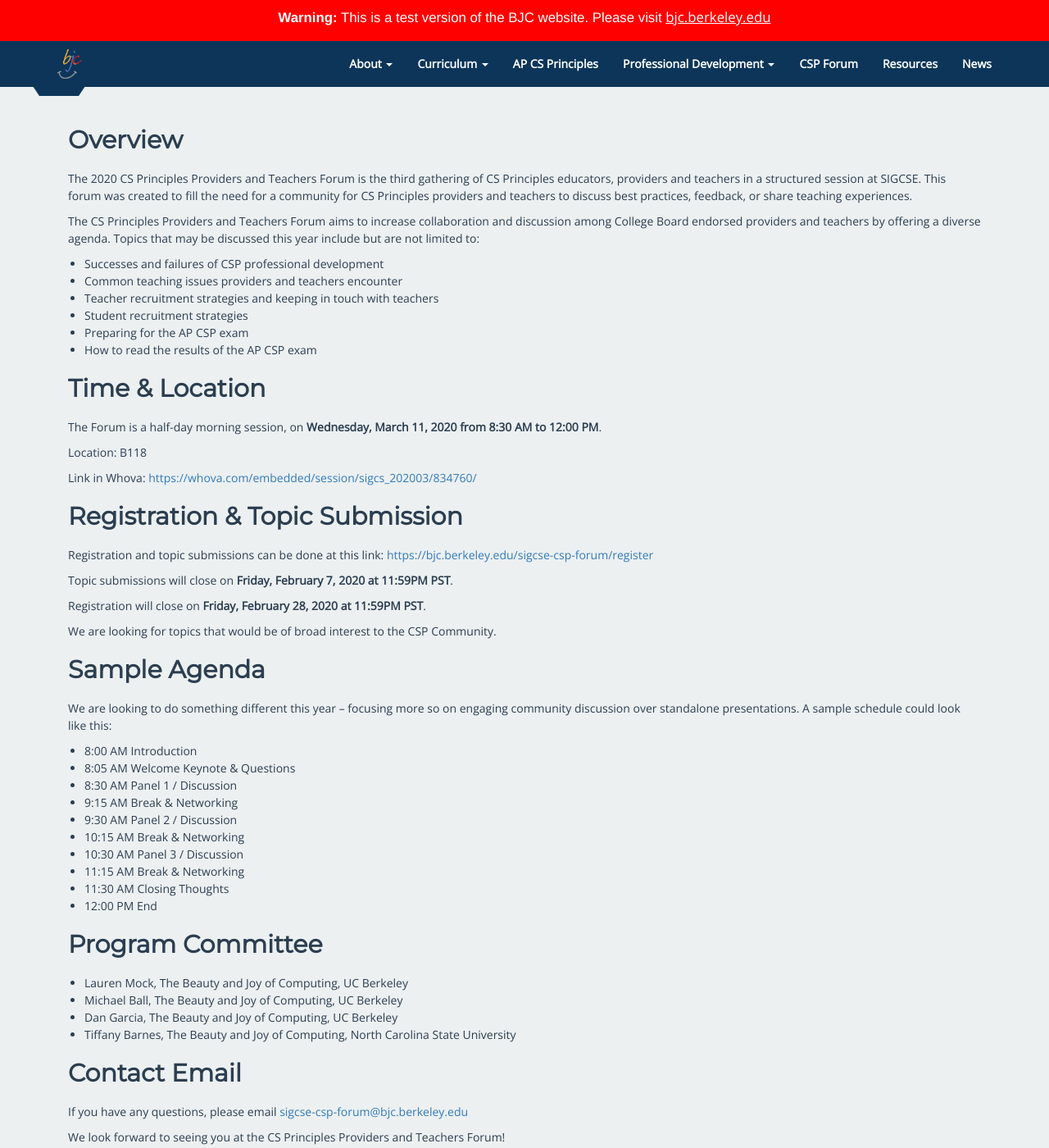
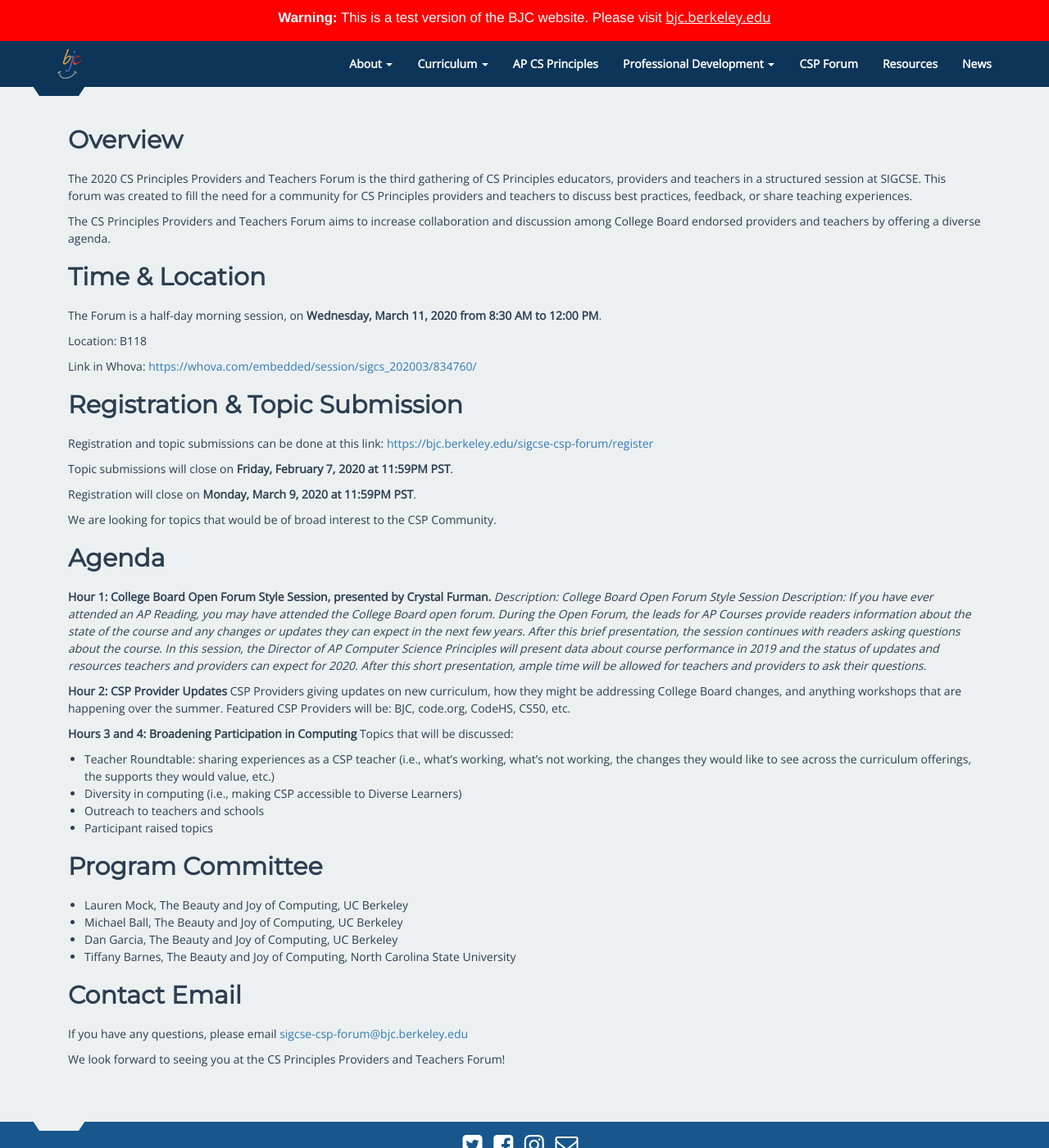
Before and after one commit to beautyjoy/beautyjoy.github.io, a Jekyll site: the page built from sigcse-csp-forum/index.md, in a window 1280 px wide and 1400 px high, scrolled down 263 px. Shown: the whole window at 82% size. Built offline with Jekyll 4.4.1, drawn with Linux system fonts in a browser that asks for light colours.

Commit message:
updated info

```diff
--- a/sigcse-csp-forum/index.md
+++ b/sigcse-csp-forum/index.md
@@ -10,14 +10,7 @@
 ## Overview
 The 2020 CS Principles Providers and Teachers Forum is the third gathering of CS Principles educators, providers and teachers in a structured session at SIGCSE. This forum was created to fill the need for a community for CS Principles providers and teachers to discuss best practices, feedback, or share teaching experiences.
 
-The CS Principles Providers and Teachers Forum aims to increase collaboration and discussion among College Board endorsed providers and teachers by offering a diverse agenda. Topics that may be discussed this year include but are not limited to:
-
-* Successes and failures of CSP professional development
-* Common teaching issues providers and teachers encounter
-* Teacher recruitment strategies and keeping in touch with teachers
-* Student recruitment strategies
-* Preparing for the AP CSP exam
-* How to read the results of the AP CSP exam
+The CS Principles Providers and Teachers Forum aims to increase collaboration and discussion among College Board endorsed providers and teachers by offering a diverse agenda.
 
 
 ## Time & Location
@@ -35,25 +28,33 @@
 
 Topic submissions will close on **Friday, February 7, 2020 at 11:59PM PST**.
 
-Registration will close on **Friday, February 28, 2020 at 11:59PM PST**.
+Registration will close on **Monday, March 9, 2020 at 11:59PM PST**.
 
 We are looking for topics that would be of broad interest to the CSP Community.
 
 
-## Sample Agenda
+## Agenda
 
-We are looking to do something different this year -- focusing more so on engaging community discussion over standalone presentations. A sample schedule could look like this:
+**Hour 1: College Board Open Forum Style Session, presented by Crystal Furman.**
+_Description: College Board Open Forum Style Session Description: If you have ever attended an AP Reading, you may have attended the College Board open forum. During the Open Forum, the leads for AP Courses provide readers information about the state of the course and any changes or updates they can expect in the next few years. After this brief presentation, the session continues with readers asking questions about the course. In this session, the Director of AP Computer Science Principles will present data about course performance in 2019 and the status of updates and resources teachers and providers can expect for 2020. After this short presentation, ample time will be allowed for teachers and providers to ask their questions._
 
-* 8:00 AM Introduction
-* 8:05 AM Welcome Keynote & Questions
-* 8:30 AM Panel 1 / Discussion
-* 9:15 AM Break & Networking
-* 9:30 AM Panel 2 / Discussion
-* 10:15 AM Break & Networking
-* 10:30 AM Panel 3 / Discussion
-* 11:15 AM Break & Networking
-* 11:30 AM Closing Thoughts
-* 12:00 PM End
+**Hour 2: CSP Provider Updates**
+CSP Providers giving updates on new curriculum, how they might be addressing College Board changes, and anything workshops that are happening over the summer. Featured CSP Providers will be: BJC, code.org, CodeHS, CS50, etc.
+
+**Hours 3 and 4: Broadening Participation in Computing**
+Topics that will be discussed:
+* Teacher Roundtable: sharing experiences as a CSP teacher (i.e., what's working, what's not working, the changes they would like to see across the curriculum offerings, the supports they would value, etc.)
+* Diversity in computing (i.e., making CSP accessible to Diverse Learners)
+* Outreach to teachers and schools
+* Participant raised topics
+
+[//]: # (Topics that may be discussed this year include but are not limited to:)
+[//]: # (* Successes and failures of CSP professional development)
+[//]: # (* Common teaching issues providers and teachers encounter)
+[//]: # (* Teacher recruitment strategies and keeping in touch with teachers)
+[//]: # (* Student recruitment strategies)
+[//]: # (* Preparing for the AP CSP exam)
+[//]: # (* How to read the results of the AP CSP exam)
 
 
 ## Program Committee
```
